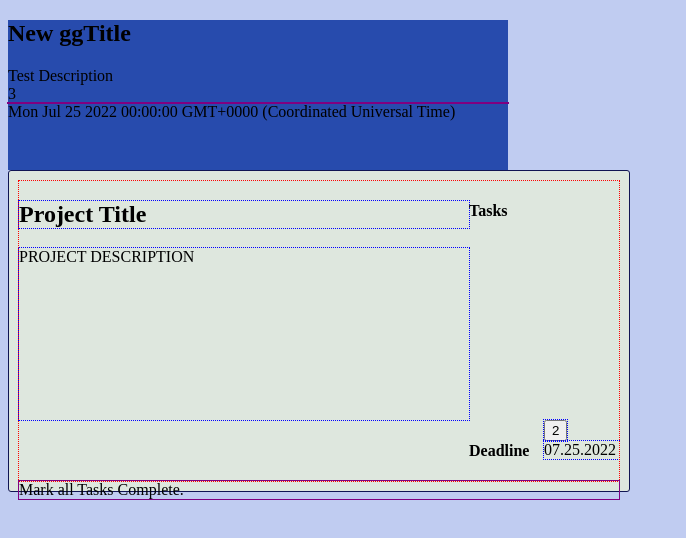
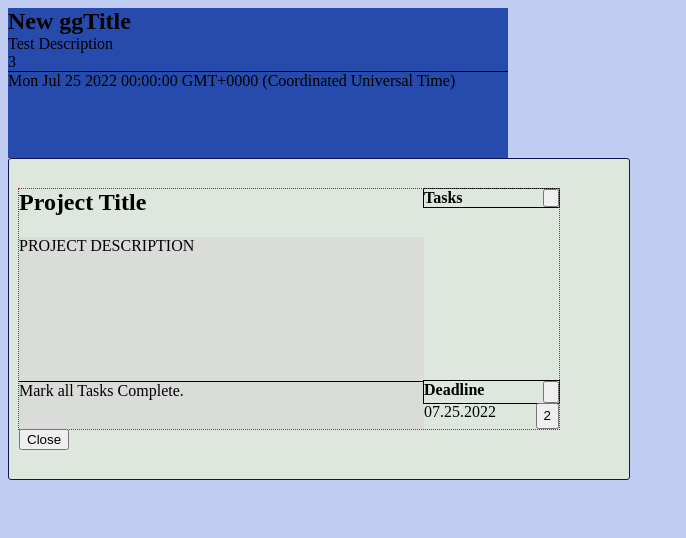
Before and after one commit to riverJD/todo, a website built with webpack: page dist/index.html in a window 1280 px wide. Shown: the whole page, without its empty margins (0-686 px from the left). Built offline with nearby package versions, Linux system fonts and the light colour scheme; a web font is replaced by a local one.

Commit message:
Create skeleton for project display, begin working on smaller details

```diff
--- a/src/interface.js
+++ b/src/interface.js
@@ -19,7 +19,7 @@ const renderProject = (projectObject) => {
     const project = element('div', {'class': "project", "id": `${projectTitle }-id`})
 
     const content = element('div', {'class': 'project-content', 'id': `${projectTitle}-content`})
-    project.appendChild(content)
+
 
     const renderData = () => {
 
@@ -38,35 +38,53 @@ const renderProject = (projectObject) => {
     description.textContent = proj.getDescription();
     content.appendChild(description)
 
-    // Deadline/Priority/Urgency Container
+    // Deadline/Priority/Urgency Container (These will interact a lot)
     const deadlineContainer = makeContainer("Deadline");
+
+    const priorityButton = element('button', {'class': "priority-button project-item"});
     const deadlineContent = deadlineContainer.querySelector('.deadline-content');
 
+    const deadline = element('div', {'class': "project-deadline project-item", "id": `${proj.deadline}-deadline`});
+    deadline.textContent = format(proj.getDeadline(), "MM.dd.yyyy");
+    deadlineContent.appendChild(deadline);
+    deadlineContainer.appendChild(deadlineContent)
 
-
-    const priorityButton = element('button', {'class': "priority-button project-item"});
 
     //const priority = element('div', {'class': "project-priority project-item", "id": `${projectTitle }-priority`});
     priorityButton.textContent = proj.getPriority();
 
     deadlineContent.appendChild(priorityButton);
 
-
+    //Objectives
     const goal = element('div', {'class': "project-goal project-item", "id": `${projectTitle }-goal`});
     goal.textContent = proj.getGoal();
-    project.appendChild(goal);
-    const deadline = element('div', {'class': "project-deadline project-item", "id": `${proj.deadline}-deadline`});
-    deadline.textContent = format(proj.getDeadline(), "MM.dd.yyyy");
-    deadlineContent.appendChild(deadline);
-    deadlineContainer.appendChild(deadlineContent)
+    content.appendChild(goal);
+
+
+
     content.appendChild(deadlineContainer)
 
     }
 
-
     renderData();
 
+    const projectButtons = () => {
 
+
+
+        const buttonContainer = element('div', {'class': 'button-bar'});
+
+        // Will replace with image
+        const closeProject = element('input', {'type': 'button', 'id': 'close-project', 'value': 'Close'});
+
+        buttonContainer.appendChild(closeProject)
+
+        return buttonContainer;
+    }
+
+    project.appendChild(projectButtons());
+
+    project.appendChild(content)
 
     console.log(project)
     return project;
--- a/src/style.css
+++ b/src/style.css
@@ -4,7 +4,9 @@
     --postityellow: rgb(222, 231, 222);
     --bg-color: var(--happyBlue, blue);
 
-    --project-color: var(--postityellow, white)
+    --sub-bg-color: rgba(211, 209, 209, 0.493);
+    --project-color: var(--postityellow, white);
+
 
     --low-priority: rgb(162, 178, 233);
     --med-priority: rgb(162, 178, 233);
@@ -12,6 +14,15 @@
 
 body{
     background-color:var(--bg-color, blue)
+
+
+
+
+}
+
+h1,h2,h3,h4,h5,p, ul, li{
+    margin: 0;
+    padding: 0;
 }
 
 .test{
@@ -41,22 +52,30 @@ body{
 }
 
 .project{
-    margin: 0;
-    padding: 10px;
     height: 300px;
-
     width: min(600px, 90%);
     min-width: 300px;
 
+
+    display: flex;
+    flex-direction: column-reverse;
+    justify-content: center;
+    margin: 0;
+    padding: 10px;
+
     border: 1px solid rgb(17, 21, 83);
     border-radius: 3px;
-    background-color: var(--postityellow)
+    background-color: var(--postityellow);
+
+
+
+
 }
 
 .project-content{
     outline: 1px dotted red;
-    height: 100%;
-    width: 100%;
+    height: 80%;
+    width: 90%;
 
     display: grid;
 
@@ -74,9 +93,17 @@ body{
 
 }
 
+.title-container{
+
+    display: flex;
+    justify-content: space-between;
+    outline: 1px solid black;
+
+}
+
+
 .project-item{
 
-    outline: 1px dotted blue;
 
 }
 
@@ -89,33 +116,30 @@ body{
 .project-desc{
 
     grid-area: summary;
+    background-color: var(--sub-bg-color, rgba(211, 209, 209, 0.493));
 
 }
 
 .project-goal{
-    outline: 1px solid purple;
+    border-top: 1px solid black;
+   background-color: var(--sub-bg-color, rgba(211, 209, 209, 0.493));
+
     grid-area: objective;
 }
 
 .deadline-container{
     display: grid;
-    grid-template-columns: 1fr 1fr;
     grid-area: deadline;
 }
 
-.deadline-container > .deadline-header{
-
-    grid-area: 1 / 1 / 2 / 2;
+.deadline-content{
+    display: flex;
+    justify-content: space-between;
 }
 
-.deadline-contaioner > .deadline-content{
 
-    grid-area: 2 / 2 / -1 / -1;
-}
-
-.priority-button{
-
-    grid-area: 2 / 1 / 3 / 2;
+.deadline-header{
+    grid-row: 1 / 2;
 }
 
 .tasks-container{
--- a/src/utils.js
+++ b/src/utils.js
@@ -52,17 +52,25 @@ function createImageLink(url, image, alt){
 
 // Make a generic display element, with a container, title, and content section
 // ID and class will be generated from name (string)
-
+// [Container]-->  [TitleContainer-->Title+Button] + Content
 const makeContainer = (name) => {
 
 
 
     const container = createElement('div', {'class': `${name.toLowerCase()}-container`})
+
+    // Title and Button
+    const titleContainer = createElement('div', {'class': "title-container", 'id': `${name.toLowerCase()}-title-container`});
     const title = createElement('h4', {'class': `${name.toLowerCase()}-header`});
+    const titleButton = createElement('button', {'class': 'container-button expand-content-btn'}, );
+    titleContainer.appendChild(title);
+    titleContainer.appendChild(titleButton);
+
+
     const content = createElement('div', {'class':  `${name.toLowerCase()}-content`});
 
     title.textContent = name;
-    container.appendChild(title);
+    container.appendChild(titleContainer);
     container.appendChild(content);
 
     return container;
```
Also changed, not shown: dist/main.js.
